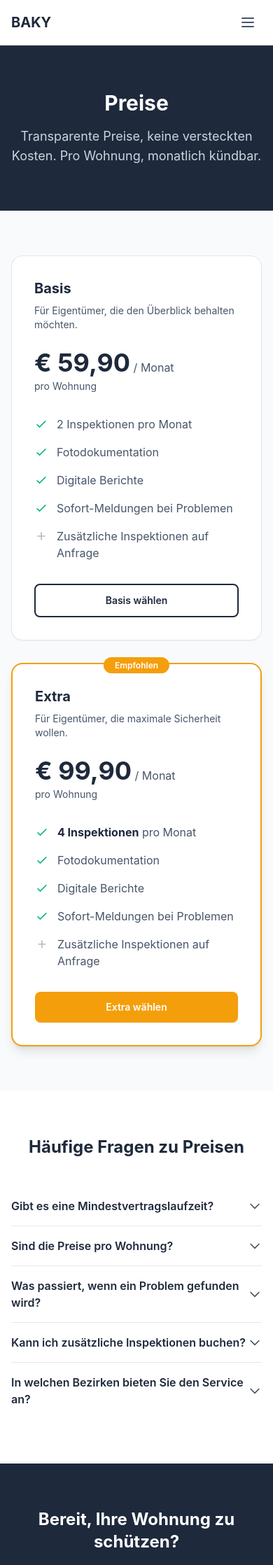
After one commit to robert197/baky, a Django app: page /preise/ in a window 390 px wide. The commit adds this page. Shown: the top 2236 px of the page at 70% size. Run offline with Django 5.2, Linux system fonts and the light colour scheme; style sheets or scripts are compiled from the project's sources; some libraries are stand-ins or nearby versions.

Commit message:
feat(public): add pricing page with tier comparison
- Add pricing page at /preise/ with Basis (€59.90) and Extra (€99.90) tiers
- Side-by-side comparison cards with recommended tier highlighted
- FAQ accordion section with Alpine.js
- Update navbar links to point to /preise/
- CTAs link to signup with plan pre-selected (?plan=basis, ?plan=extra)
- Mobile-first responsive design (cards stack vertically)
- 17 tests covering content, tiers, CTAs, FAQ, a11y, and responsiveness

Closes #14

```diff
--- a/apps/public/urls.py
+++ b/apps/public/urls.py
@@ -6,4 +6,5 @@ app_name = "public"
 
 urlpatterns = [
     path("", views.home, name="home"),
+    path("preise/", views.pricing, name="pricing"),
 ]
--- a/apps/public/views.py
+++ b/apps/public/views.py
@@ -4,3 +4,7 @@ from django.shortcuts import render
 
 def home(request: HttpRequest) -> HttpResponse:
     return render(request, "public/home.html")
+
+
+def pricing(request: HttpRequest) -> HttpResponse:
+    return render(request, "public/pricing.html")
--- a/templates/components/_navbar.html
+++ b/templates/components/_navbar.html
@@ -4,7 +4,7 @@
     <a href="{% url 'public:home' %}" class="text-xl font-bold text-primary">BAKY</a>
     <div class="hidden items-center gap-6 md:flex">
       <a href="{% url 'public:home' %}" class="text-sm text-secondary hover:text-primary">Startseite</a>
-      <a href="#" class="text-sm text-secondary hover:text-primary">Preise</a>
+      <a href="{% url 'public:pricing' %}" class="text-sm text-secondary hover:text-primary">Preise</a>
       <a href="#" class="text-sm text-secondary hover:text-primary">Kontakt</a>
       <a href="#"
          class="inline-flex items-center rounded-lg bg-accent px-4 py-2 text-sm font-medium text-white hover:bg-accent-light">
@@ -31,7 +31,7 @@
     <div class="space-y-1 px-4 pb-4 pt-2">
       <a href="{% url 'public:home' %}"
          class="block rounded-md px-3 py-2 text-sm text-secondary hover:bg-surface hover:text-primary">Startseite</a>
-      <a href="#" class="block rounded-md px-3 py-2 text-sm text-secondary hover:bg-surface hover:text-primary">Preise</a>
+      <a href="{% url 'public:pricing' %}" class="block rounded-md px-3 py-2 text-sm text-secondary hover:bg-surface hover:text-primary">Preise</a>
       <a href="#" class="block rounded-md px-3 py-2 text-sm text-secondary hover:bg-surface hover:text-primary">Kontakt</a>
       <a href="#"
          class="mt-2 block rounded-lg bg-accent px-3 py-2 text-center text-sm font-medium text-white hover:bg-accent-light">Anmelden</a>
--- /dev/null
+++ b/templates/public/pricing.html
@@ -0,0 +1,231 @@
+{% extends "base.html" %}
+{% block title %}Preise — BAKY{% endblock %}
+{% block meta_description %}
+  Transparente Preise für professionelle Wohnungsinspektionen in Wien. Ab € 59,90 pro Monat und Wohnung.
+{% endblock %}
+{% block body %}
+  {% include "components/_navbar.html" %}
+  <main id="main-content" role="main">
+    {# Hero / Header #}
+    <section class="bg-primary py-16 sm:py-20">
+      <div class="mx-auto max-w-7xl px-4 sm:px-6 lg:px-8">
+        <div class="mx-auto max-w-3xl text-center">
+          <h1 class="text-3xl font-bold text-white sm:text-4xl lg:text-5xl">Preise</h1>
+          <p class="mt-4 text-lg text-slate-300">
+            Transparente Preise, keine versteckten Kosten. Pro Wohnung, monatlich kündbar.
+          </p>
+        </div>
+      </div>
+    </section>
+    {# Pricing Cards #}
+    <section class="bg-surface py-16 sm:py-20">
+      <div class="mx-auto max-w-7xl px-4 sm:px-6 lg:px-8">
+        <div class="mx-auto grid max-w-4xl gap-8 sm:grid-cols-2">
+          {# Basis Tier #}
+          <div class="rounded-2xl border border-border bg-white p-8 shadow-sm">
+            <h2 class="text-xl font-bold text-primary">Basis</h2>
+            <p class="mt-2 text-sm text-secondary">Für Eigentümer, die den Überblick behalten möchten.</p>
+            <div class="mt-6">
+              <span class="text-4xl font-bold text-primary">€ 59,90</span>
+              <span class="text-secondary">/ Monat</span>
+            </div>
+            <p class="mt-1 text-sm text-secondary">pro Wohnung</p>
+            <ul class="mt-8 space-y-4">
+              <li class="flex items-start gap-3">
+                <svg class="mt-0.5 h-5 w-5 shrink-0 text-emerald-500" fill="none" viewBox="0 0 24 24" stroke="currentColor" stroke-width="2" aria-hidden="true">
+                  <path stroke-linecap="round" stroke-linejoin="round" d="M5 13l4 4L19 7" />
+                </svg>
+                <span class="text-secondary">2 Inspektionen pro Monat</span>
+              </li>
+              <li class="flex items-start gap-3">
+                <svg class="mt-0.5 h-5 w-5 shrink-0 text-emerald-500" fill="none" viewBox="0 0 24 24" stroke="currentColor" stroke-width="2" aria-hidden="true">
+                  <path stroke-linecap="round" stroke-linejoin="round" d="M5 13l4 4L19 7" />
+                </svg>
+                <span class="text-secondary">Fotodokumentation</span>
+              </li>
+              <li class="flex items-start gap-3">
+                <svg class="mt-0.5 h-5 w-5 shrink-0 text-emerald-500" fill="none" viewBox="0 0 24 24" stroke="currentColor" stroke-width="2" aria-hidden="true">
+                  <path stroke-linecap="round" stroke-linejoin="round" d="M5 13l4 4L19 7" />
+                </svg>
+                <span class="text-secondary">Digitale Berichte</span>
+              </li>
+              <li class="flex items-start gap-3">
+                <svg class="mt-0.5 h-5 w-5 shrink-0 text-emerald-500" fill="none" viewBox="0 0 24 24" stroke="currentColor" stroke-width="2" aria-hidden="true">
+                  <path stroke-linecap="round" stroke-linejoin="round" d="M5 13l4 4L19 7" />
+                </svg>
+                <span class="text-secondary">Sofort-Meldungen bei Problemen</span>
+              </li>
+              <li class="flex items-start gap-3">
+                <svg class="mt-0.5 h-5 w-5 shrink-0 text-secondary/40" fill="none" viewBox="0 0 24 24" stroke="currentColor" stroke-width="2" aria-hidden="true">
+                  <path stroke-linecap="round" stroke-linejoin="round" d="M12 6v6m0 0v6m0-6h6m-6 0H6" />
+                </svg>
+                <span class="text-secondary">Zusätzliche Inspektionen auf Anfrage</span>
+              </li>
+            </ul>
+            <div class="mt-8">
+              <a href="#kontakt?plan=basis"
+                 class="block w-full rounded-lg border-2 border-primary px-6 py-3 text-center text-sm font-semibold text-primary transition hover:bg-primary hover:text-white">
+                Basis wählen
+              </a>
+            </div>
+          </div>
+          {# Extra Tier — Recommended #}
+          <div class="relative rounded-2xl border-2 border-accent bg-white p-8 shadow-lg">
+            <div class="absolute -top-3 left-1/2 -translate-x-1/2">
+              <span class="rounded-full bg-accent px-4 py-1 text-xs font-semibold text-white">Empfohlen</span>
+            </div>
+            <h2 class="text-xl font-bold text-primary">Extra</h2>
+            <p class="mt-2 text-sm text-secondary">Für Eigentümer, die maximale Sicherheit wollen.</p>
+            <div class="mt-6">
+              <span class="text-4xl font-bold text-primary">€ 99,90</span>
+              <span class="text-secondary">/ Monat</span>
+            </div>
+            <p class="mt-1 text-sm text-secondary">pro Wohnung</p>
+            <ul class="mt-8 space-y-4">
+              <li class="flex items-start gap-3">
+                <svg class="mt-0.5 h-5 w-5 shrink-0 text-emerald-500" fill="none" viewBox="0 0 24 24" stroke="currentColor" stroke-width="2" aria-hidden="true">
+                  <path stroke-linecap="round" stroke-linejoin="round" d="M5 13l4 4L19 7" />
+                </svg>
+                <span class="text-secondary"><strong class="text-primary">4 Inspektionen</strong> pro Monat</span>
+              </li>
+              <li class="flex items-start gap-3">
+                <svg class="mt-0.5 h-5 w-5 shrink-0 text-emerald-500" fill="none" viewBox="0 0 24 24" stroke="currentColor" stroke-width="2" aria-hidden="true">
+                  <path stroke-linecap="round" stroke-linejoin="round" d="M5 13l4 4L19 7" />
+                </svg>
+                <span class="text-secondary">Fotodokumentation</span>
+              </li>
+              <li class="flex items-start gap-3">
+                <svg class="mt-0.5 h-5 w-5 shrink-0 text-emerald-500" fill="none" viewBox="0 0 24 24" stroke="currentColor" stroke-width="2" aria-hidden="true">
+                  <path stroke-linecap="round" stroke-linejoin="round" d="M5 13l4 4L19 7" />
+                </svg>
+                <span class="text-secondary">Digitale Berichte</span>
+              </li>
+              <li class="flex items-start gap-3">
+                <svg class="mt-0.5 h-5 w-5 shrink-0 text-emerald-500" fill="none" viewBox="0 0 24 24" stroke="currentColor" stroke-width="2" aria-hidden="true">
+                  <path stroke-linecap="round" stroke-linejoin="round" d="M5 13l4 4L19 7" />
+                </svg>
+                <span class="text-secondary">Sofort-Meldungen bei Problemen</span>
+              </li>
+              <li class="flex items-start gap-3">
+                <svg class="mt-0.5 h-5 w-5 shrink-0 text-secondary/40" fill="none" viewBox="0 0 24 24" stroke="currentColor" stroke-width="2" aria-hidden="true">
+                  <path stroke-linecap="round" stroke-linejoin="round" d="M12 6v6m0 0v6m0-6h6m-6 0H6" />
+                </svg>
+                <span class="text-secondary">Zusätzliche Inspektionen auf Anfrage</span>
+              </li>
+            </ul>
+            <div class="mt-8">
+              <a href="#kontakt?plan=extra"
+                 class="block w-full rounded-lg bg-accent px-6 py-3 text-center text-sm font-semibold text-white shadow-sm transition hover:bg-accent-light">
+                Extra wählen
+              </a>
+            </div>
+          </div>
+        </div>
+      </div>
+    </section>
+    {# FAQ Section #}
+    <section class="bg-white py-16 sm:py-20">
+      <div class="mx-auto max-w-7xl px-4 sm:px-6 lg:px-8">
+        <div class="mx-auto max-w-3xl">
+          <h2 class="text-center text-2xl font-bold text-primary sm:text-3xl">Häufige Fragen zu Preisen</h2>
+          <div class="mt-10 divide-y divide-border" x-data="{ open: null }">
+            <div class="py-4">
+              <button @click="open = open === 1 ? null : 1"
+                      class="flex w-full items-center justify-between text-left"
+                      aria-expanded="false"
+                      :aria-expanded="open === 1">
+                <span class="font-semibold text-primary">Gibt es eine Mindestvertragslaufzeit?</span>
+                <svg class="h-5 w-5 shrink-0 text-secondary transition-transform"
+                     :class="{ 'rotate-180': open === 1 }"
+                     fill="none" viewBox="0 0 24 24" stroke="currentColor" stroke-width="2" aria-hidden="true">
+                  <path stroke-linecap="round" stroke-linejoin="round" d="M19 9l-7 7-7-7" />
+                </svg>
+              </button>
+              <div x-show="open === 1" x-collapse class="mt-3 text-secondary">
+                Nein, alle Pläne sind monatlich kündbar. Keine langfristigen Bindungen.
+              </div>
+            </div>
+            <div class="py-4">
+              <button @click="open = open === 2 ? null : 2"
+                      class="flex w-full items-center justify-between text-left"
+                      aria-expanded="false"
+                      :aria-expanded="open === 2">
+                <span class="font-semibold text-primary">Sind die Preise pro Wohnung?</span>
+                <svg class="h-5 w-5 shrink-0 text-secondary transition-transform"
+                     :class="{ 'rotate-180': open === 2 }"
+                     fill="none" viewBox="0 0 24 24" stroke="currentColor" stroke-width="2" aria-hidden="true">
+                  <path stroke-linecap="round" stroke-linejoin="round" d="M19 9l-7 7-7-7" />
+                </svg>
+              </button>
+              <div x-show="open === 2" x-collapse class="mt-3 text-secondary">
+                Ja, die Preise gelten pro Wohnung pro Monat. Bei mehreren Wohnungen können wir individuelle Angebote erstellen.
+              </div>
+            </div>
+            <div class="py-4">
+              <button @click="open = open === 3 ? null : 3"
+                      class="flex w-full items-center justify-between text-left"
+                      aria-expanded="false"
+                      :aria-expanded="open === 3">
+                <span class="font-semibold text-primary">Was passiert, wenn ein Problem gefunden wird?</span>
+                <svg class="h-5 w-5 shrink-0 text-secondary transition-transform"
+                     :class="{ 'rotate-180': open === 3 }"
+                     fill="none" viewBox="0 0 24 24" stroke="currentColor" stroke-width="2" aria-hidden="true">
+                  <path stroke-linecap="round" stroke-linejoin="round" d="M19 9l-7 7-7-7" />
+                </svg>
+              </button>
+              <div x-show="open === 3" x-collapse class="mt-3 text-secondary">
+                Bei dringenden Problemen werden Sie sofort benachrichtigt. Alle Befunde werden im Bericht mit Fotos dokumentiert.
+              </div>
+            </div>
+            <div class="py-4">
+              <button @click="open = open === 4 ? null : 4"
+                      class="flex w-full items-center justify-between text-left"
+                      aria-expanded="false"
+                      :aria-expanded="open === 4">
+                <span class="font-semibold text-primary">Kann ich zusätzliche Inspektionen buchen?</span>
+                <svg class="h-5 w-5 shrink-0 text-secondary transition-transform"
+                     :class="{ 'rotate-180': open === 4 }"
+                     fill="none" viewBox="0 0 24 24" stroke="currentColor" stroke-width="2" aria-hidden="true">
+                  <path stroke-linecap="round" stroke-linejoin="round" d="M19 9l-7 7-7-7" />
+                </svg>
+              </button>
+              <div x-show="open === 4" x-collapse class="mt-3 text-secondary">
+                Ja, zusätzliche Inspektionen können jederzeit auf Anfrage gebucht werden. Kontaktieren Sie uns für Details.
+              </div>
+            </div>
+            <div class="py-4">
+              <button @click="open = open === 5 ? null : 5"
+                      class="flex w-full items-center justify-between text-left"
+                      aria-expanded="false"
+                      :aria-expanded="open === 5">
+                <span class="font-semibold text-primary">In welchen Bezirken bieten Sie den Service an?</span>
+                <svg class="h-5 w-5 shrink-0 text-secondary transition-transform"
+                     :class="{ 'rotate-180': open === 5 }"
+                     fill="none" viewBox="0 0 24 24" stroke="currentColor" stroke-width="2" aria-hidden="true">
+                  <path stroke-linecap="round" stroke-linejoin="round" d="M19 9l-7 7-7-7" />
+                </svg>
+              </button>
+              <div x-show="open === 5" x-collapse class="mt-3 text-secondary">
+                Wir decken alle Wiener Bezirke ab. Unser Service ist in ganz Wien verfügbar.
+              </div>
+            </div>
+          </div>
+        </div>
+      </div>
+    </section>
+    {# CTA Section #}
+    <section class="bg-primary py-16 sm:py-20">
+      <div class="mx-auto max-w-7xl px-4 text-center sm:px-6 lg:px-8">
+        <h2 class="text-2xl font-bold text-white sm:text-3xl">Bereit, Ihre Wohnung zu schützen?</h2>
+        <p class="mt-4 text-lg text-slate-300">Starten Sie jetzt mit einer professionellen Inspektion.</p>
+        <div class="mt-8">
+          <a href="#kontakt?plan=basis"
+             class="inline-flex items-center justify-center rounded-lg bg-accent px-8 py-4 text-lg font-semibold text-white shadow-lg transition hover:bg-accent-light">
+            Jetzt starten
+          </a>
+        </div>
+      </div>
+    </section>
+  </main>
+  {% include "components/_footer.html" %}
+{% endblock %}
```
Also changed, not shown: tests/public/test_views.py (+95 -0 lines).
